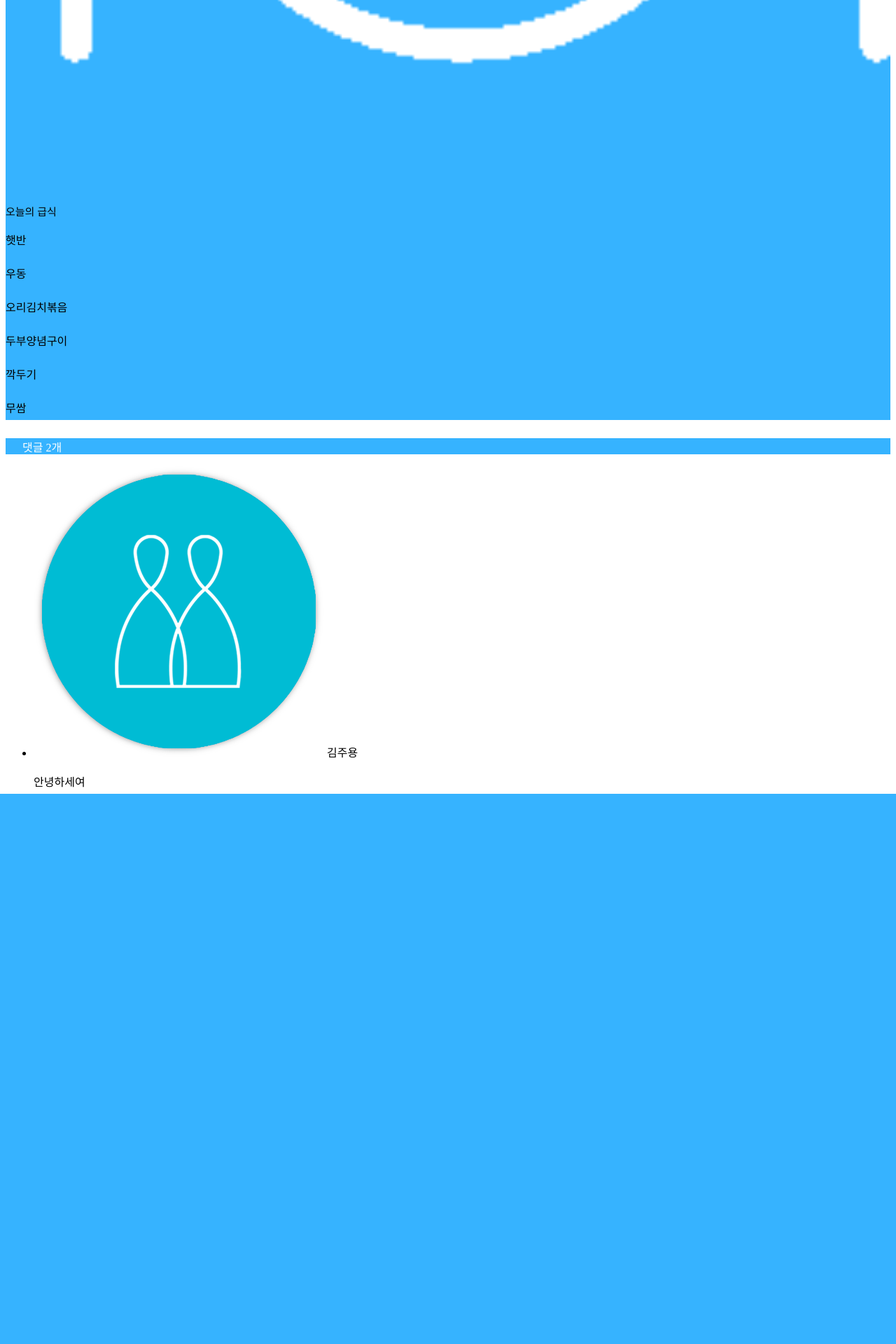
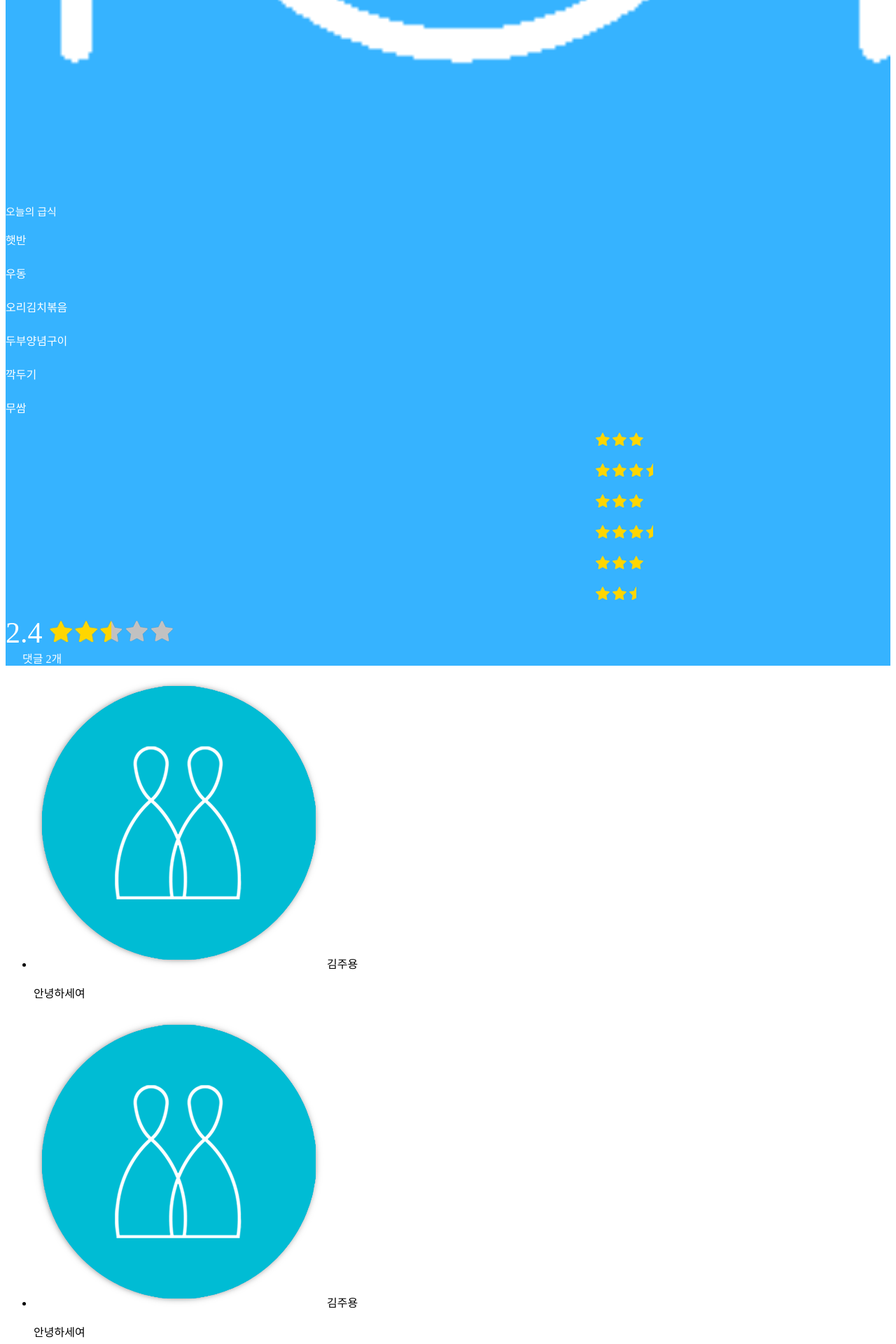
Before and after one commit to dohvis/sunrinio-legacy, a Django app: template templates/meal/rate.html in a window 1280 px wide. Shown: the part 1614-3534 px from the top of the page at 70% size. Before the commit the page ends 2748 px from the top, so only its background shows below. Run offline with Django 3.2, Linux system fonts and the light colour scheme; the template is opened without the code that fills it, so the values that code supplies are empty; parts of the project's set-up code (start-up, migrations or seed data) failed here and were passed over; some libraries are stand-ins or nearby versions.

Commit message:
급식페이지 뷰 마무리

```diff
--- a/static/css/meal.css
+++ b/static/css/meal.css
@@ -28,3 +28,20 @@
 .row-bottom{
     margin-bottom:0px;
 }
+
+.star{
+    height: 18px;
+}
+.meal-card{
+    color: white;
+}
+.col.s4paddingzero {
+    width: 33.3333333333%;
+    margin-left: auto;
+    left: auto;
+    padding: 0px;
+    right: auto;
+}
+.pstar {
+    height: 28px;
+}
--- a/templates/meal/rate.html
+++ b/templates/meal/rate.html
@@ -13,7 +13,7 @@
                             <span id="meal-title">오늘의 급식</span>
 
                         </div>
-                        <div class="col s4 right-align">
+                        <div class="col s4 right-align meal-card">
                             <p class="main-content">햇반</p>
                             <p class="main-content">우동</p>
                             <p class="main-content">오리김치볶음</p>
@@ -21,30 +21,67 @@
                             <p class="main-content">깍두기</p>
                             <p class="main-content">무쌈</p>
                         </div>
+                        <div class="col s4paddingzero">
+                            <p class="main-content pstar">
+                                <img src="/static/images/raty/starsmall-on.png">
+                                <img src="/static/images/raty/starsmall-on.png">
+                                <img src="/static/images/raty/starsmall-on.png">
+                            </p>
+                            <p class="main-content pstar">
+                                <img src="/static/images/raty/starsmall-on.png">
+                                <img src="/static/images/raty/starsmall-on.png">
+                                <img src="/static/images/raty/starsmall-on.png">
+                                <img src="/static/images/raty/starsmall-half.png">
+                            </p>
+                            <p class="main-content pstar">
+                                <img src="/static/images/raty/starsmall-on.png">
+                                <img src="/static/images/raty/starsmall-on.png">
+                                <img src="/static/images/raty/starsmall-on.png">
+                            </p>
+                            <p class="main-content pstar">
+                                <img src="/static/images/raty/starsmall-on.png">
+                                <img src="/static/images/raty/starsmall-on.png">
+                                <img src="/static/images/raty/starsmall-on.png">
+                                <img src="/static/images/raty/starsmall-half.png">
+                            </p>
+                            <p class="main-content pstar">
+                                <img src="/static/images/raty/starsmall-on.png">
+                                <img src="/static/images/raty/starsmall-on.png">
+                                <img src="/static/images/raty/starsmall-on.png">
+                            </p>
+                            <p class="main-content pstar">
+                                <img src="/static/images/raty/starsmall-on.png">
+                                <img src="/static/images/raty/starsmall-on.png">
+                                <img src="/static/images/raty/starsmall-half.png">
+                            </p>
+                        </div>
+                    </div>
+
+
+                </div>
+
+
+                <div class="card center-align">
+                    <a id="meal-score">2.4 </a>
+                    <img src="/static/images/raty/star-on.png">
+                    <img src="/static/images/raty/star-on.png">
+                    <img src="/static/images/raty/star-half.png">
+                    <img src="/static/images/raty/star-off.png">
+                    <img src="/static/images/raty/star-off.png">
                 </div>
             </div>
         </div>
     </div>
-        <div class="row">
-            <div class="card">
-                <div class="row">
-                    <div class="score card-content   center">
-                        <span class="blue-text lighten-4" id="meal-score">
-                            <div class="col s7 right-align">
-                                <div id="place_star" class="raty">
-                                </div>
-                            </div>
-                        <div class="col s2 center-align scoreboard ">
-                            <div id="place_target">
-                            </div>
-                        </div>
-                        </span>
-                    </div>
 
-                </div>
     <div class="row" id="comment-bar">
         <span id="count">댓글 2개</span>
+
         <ul class="collection">
+            <li class="collection-item avatar openchatimg">
+                <img src="/static/images/logo.png" alt="" class="circle">
+                <span class="title">김주용</span>
+                <p>안녕하세여</p>
+            </li>
             <li class="collection-item avatar openchatimg">
                 <img src="/static/images/logo.png" alt="" class="circle">
                 <span class="title">김주용</span>
```
Also changed, not shown: static/images/raty/starsmall-half.png (added), static/images/raty/starsmall-on.png (added). Lines whose indentation alone changed are shown as unchanged.
